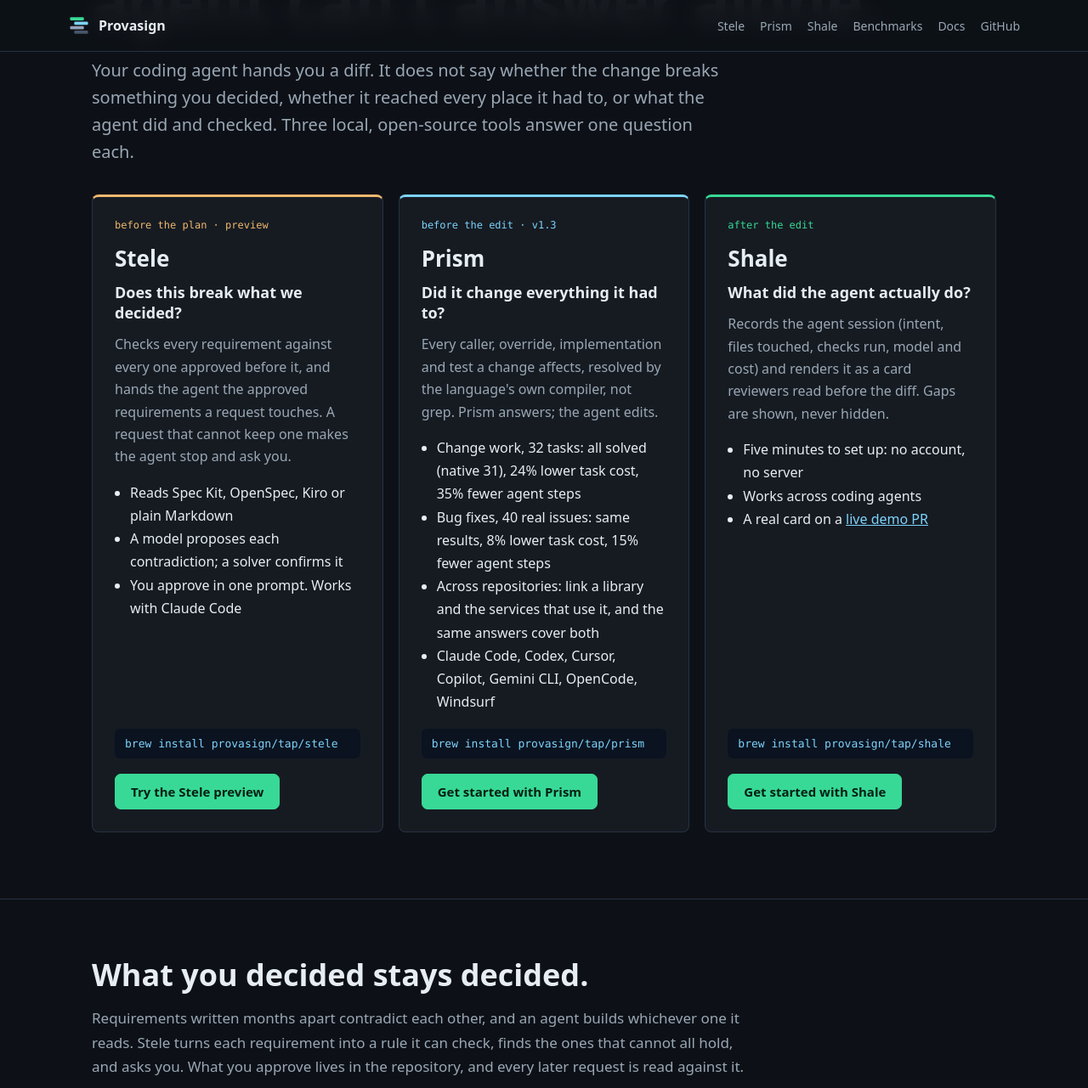
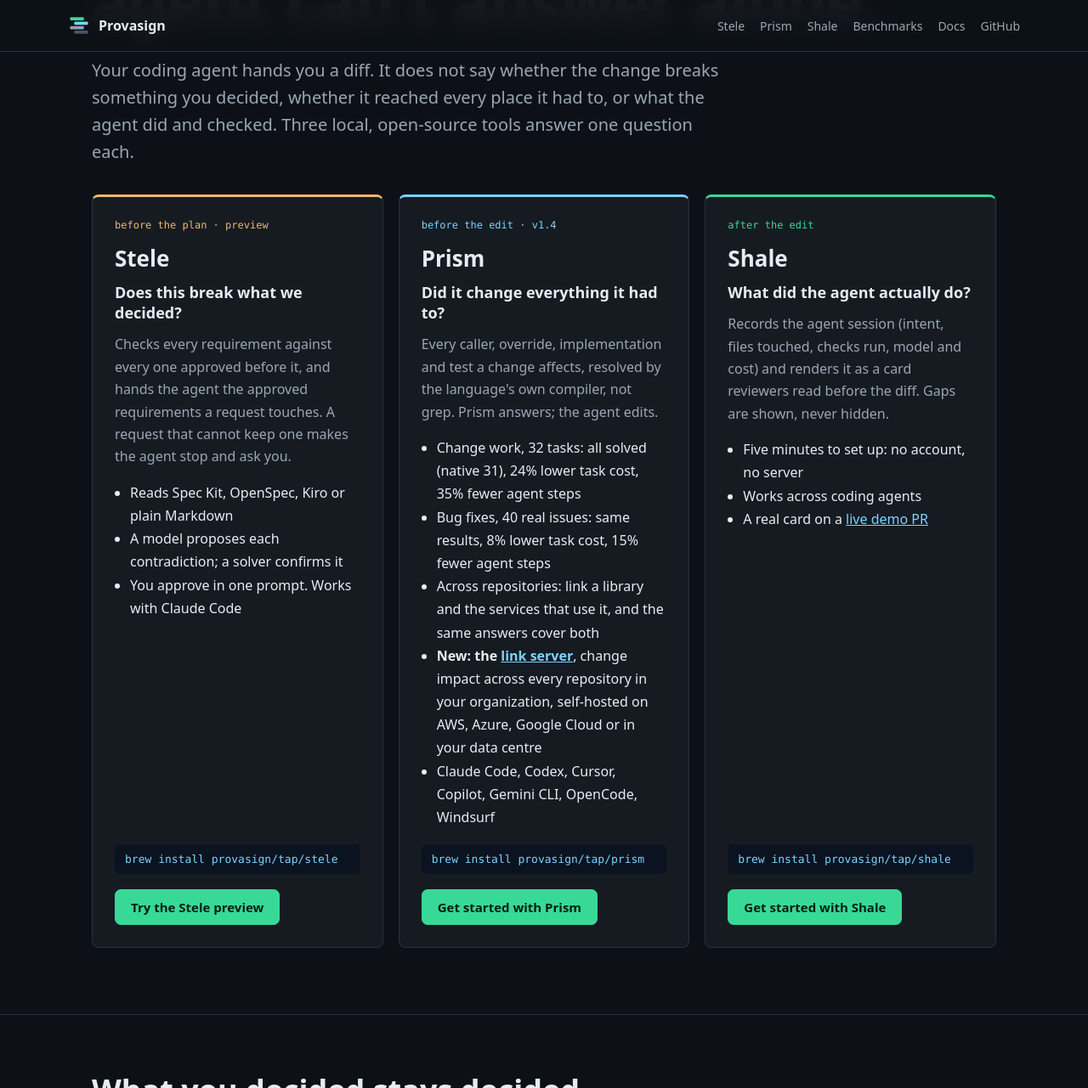
Before and after one commit to provasign/provasign.github.io, a Jekyll site: the page built from index.html, in a window 1280 px wide and 1400 px high, scrolled down 290 px, cut to the strip 0-1281 px from the top of the window. Shown: the whole strip at 85% size. Built offline with Jekyll 4.4.1, drawn with Linux system fonts in a browser that asks for light colours; some of the changed text lies outside the part shown.

Commit message:
The Prism link server, visible: home-page section, hero, Prism page
A new home-page section after Prism with the architecture diagram and six
capabilities, a v1.4 bullet in the Prism card, a link server section on
the Prism page, and the diagram at the top of the guide.

Co-Authored-By: Claude Opus 5.5 <noreply@anthropic.com>
Claude-Session: https://claude.ai/code/session_01EGo7eZsdnqrNMySP58gvuH

```diff
--- a/index.html
+++ b/index.html
@@ -85,6 +85,8 @@ layout: null
     .note { margin-top: 22px; color: var(--dim); font-size: 14px; }
     .note a { color: var(--accent); }
     .principles { display: grid; grid-template-columns: repeat(3, minmax(0, 1fr)); gap: 24px; margin-top: 34px; }
+    .arch { margin-top: 34px; }
+    .arch img { display: block; width: 100%; height: auto; border-radius: 14px; }
     .principle { padding-top: 16px; border-top: 2px solid var(--line); }
     .principle strong { display: block; margin-bottom: 8px; }
     .principle p { margin: 0; color: var(--muted); line-height: 1.6; }
@@ -148,7 +150,7 @@ layout: null
             </div>
           </article>
           <article class="product prism">
-            <span class="tag">before the edit · v1.3</span>
+            <span class="tag">before the edit · v1.4</span>
             <h3>Prism</h3>
             <p class="asks">Did it change everything it had to?</p>
             <p>Every caller, override, implementation and test a change affects, resolved by the language's own compiler, not grep. Prism answers; the agent edits.</p>
@@ -156,6 +158,7 @@ layout: null
               <li>Change work, 32 tasks: all solved (native 31), 24% lower task cost, 35% fewer agent steps</li>
               <li>Bug fixes, 40 real issues: same results, 8% lower task cost, 15% fewer agent steps</li>
               <li>Across repositories: link a library and the services that use it, and the same answers cover both</li>
+              <li><strong>New: the <a href="{{ '/prism/link-server/' | relative_url }}">link server</a></strong>, change impact across every repository in your organization, self-hosted on AWS, Azure, Google Cloud or in your data centre</li>
               <li>Claude Code, Codex, Cursor, Copilot, Gemini CLI, OpenCode, Windsurf</li>
             </ul>
             <code class="install">brew install provasign/tap/prism</code>
@@ -294,6 +297,29 @@ completeness: <span class="green">closed</span> (compiler-backed go)
       </div>
     </section>
 
+    <section class="section" id="link-server">
+      <div class="wrap">
+        <div class="eyebrow">New in Prism v1.4 · the link server</div>
+        <h2 class="section-title">Every repository in your organization, in one answer.</h2>
+        <p class="section-lead">A change to a shared library reaches services nobody has checked out. With the Prism link server, each consumer's CI uploads where it uses other repositories' symbols, resolved by its own compiler. When you or your coding agent run <code>change-impact</code> in the library, every consumer site across the organization is listed next to the local callers. Each site is pinned to its commit, and the answer says what it could not cover. No cloning hundreds of repositories, and no source bodies leave them.</p>
+        <figure class="arch">
+          <img src="{{ '/assets/images/link-server-architecture.svg' | relative_url }}" alt="Prism link server architecture. Consumer repositories' CI uploads link bundles with a token scoped to each repository. The self-hosted link server runs as replicas behind HTTPS, on AWS S3, Azure Blob Storage, Google Cloud Storage, an S3-compatible store in a private data centre, or a local disk. Developers and coding agents ask it from the library and get every readable consumer site, with what was not covered." width="1200" height="640" loading="lazy">
+        </figure>
+        <div class="principles">
+          <div class="principle"><strong>Runs where your code lives</strong><p>Self-hosted on AWS S3, Azure Blob Storage, Google Cloud Storage, MinIO or Ceph in your data centre, or a local disk. Container image and Helm chart.</p></div>
+          <div class="principle"><strong>Access by token</strong><p>CI tokens upload one repository; read tokens see only a team's repositories; answers say how many were not readable. Expiry and instant revocation.</p></div>
+          <div class="principle"><strong>Fast at scale</strong><p>Any number of replicas on shared storage. p99 under 25 ms at 1,000 repositories and a million references, measured and published.</p></div>
+          <div class="principle"><strong>Secure by default</strong><p>TLS and mTLS, an audit log of every request, rate limits. Only one line per use and signatures are stored: no bodies, no secrets, no machine paths.</p></div>
+          <div class="principle"><strong>Honest coverage</strong><p>Every answer names the repositories it searched, the commit of each, and what it missed. An agent cannot claim completeness the server did not give it.</p></div>
+          <div class="principle"><strong>Same commands</strong><p><code>change-impact</code>, <code>verify</code>, <code>test-plan</code> and <code>lookup</code>, from the CLI or MCP. Go, Java, TypeScript and Python consumers.</p></div>
+        </div>
+        <div class="cta">
+          <a class="btn primary" href="{{ '/prism/link-server/' | relative_url }}">Read the link server guide</a>
+          <a class="btn" href="https://github.com/provasign/prism/tree/main/deploy">Deploy: image, Helm, Compose</a>
+        </div>
+      </div>
+    </section>
+
     <section class="section">
       <div class="wrap">
         <h2 class="section-title">Measured against native Claude Code.</h2>
```
Also changed, not shown: prism-link-server.md (+4 -0 lines), prism.md (+15 -1 lines), assets/images/link-server-architecture.svg (added).
